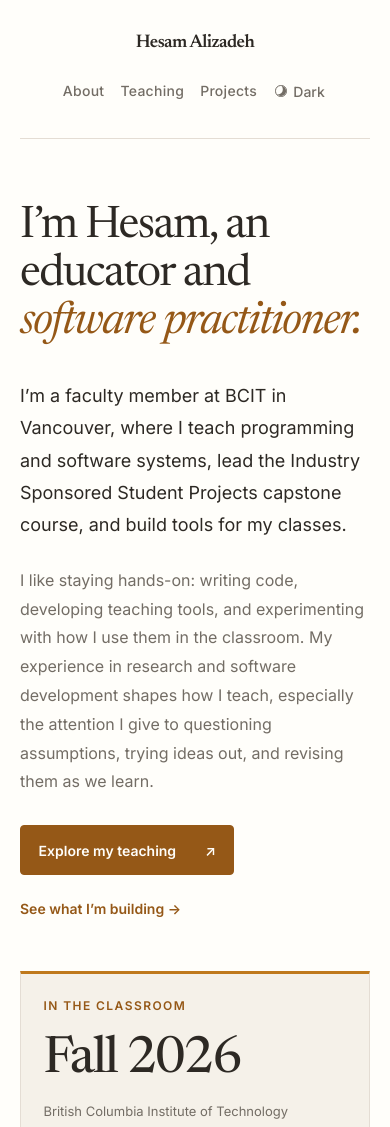
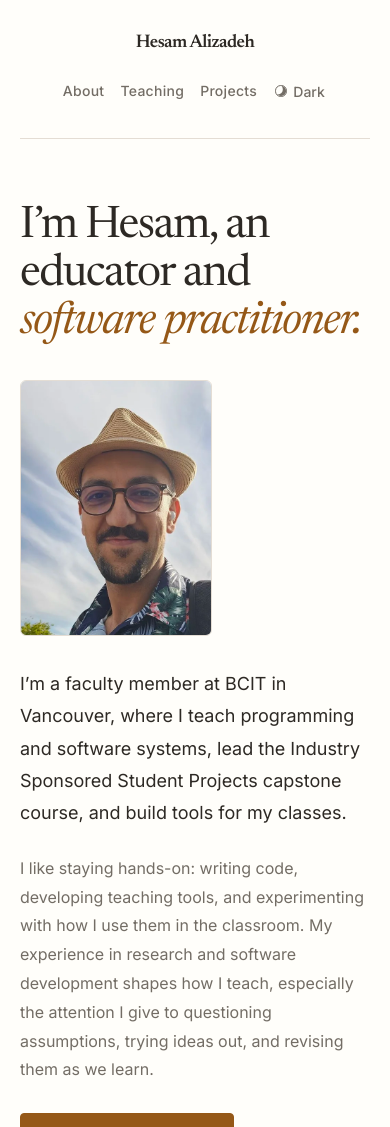
Before and after one commit to hesamat/hesamat.github.io, a plain HTML site: page index.html in a window 390 px wide. Shown: the top 1127 px of the page. Drawn offline with Linux system fonts and the light colour scheme.

Commit message:
Add profile photo to home hero

```diff
--- a/assets/css/style.css
+++ b/assets/css/style.css
@@ -1022,6 +1022,8 @@ figcaption {
 .eyebrow { font: 600 .75rem/1.6 var(--sans); letter-spacing: .12em; text-transform: uppercase; color: var(--accent-ink); margin: 0 0 1.4rem; }
 .visually-hidden { position: absolute; width: 1px; height: 1px; padding: 0; margin: -1px; overflow: hidden; clip-path: inset(50%); white-space: nowrap; border: 0; }
 .hero-description { max-width: 38rem; font-size: clamp(1.3rem, 2vw, 1.6rem); line-height: 1.5; margin-bottom: 1.5rem; }
+.home-profile { float: right; width: min(100%, 9rem); margin: 0 0 1.5rem 2rem; }
+.home-profile img { display: block; width: 100%; height: auto; aspect-ratio: 9 / 11; object-fit: cover; object-position: center 35%; }
 .intro-opening { display: block; font-size: clamp(2.6rem, 4.3vw, 3.65rem); line-height: 1.13; letter-spacing: -.035em; margin-bottom: 1.8rem; text-wrap: pretty; }
 .intro-accent { color: var(--accent-ink); font-style: italic; }
 .hero-background { max-width: 35rem; font-size: 1.125rem; line-height: 1.65; color: var(--muted); }
@@ -1163,6 +1165,8 @@ h1 { font-weight: 450; font-size: clamp(3rem, 6vw, 4.8rem); }
 }
 @media (max-width: 700px) {
   .home-hero { grid-template-columns: 1fr; padding-block: 3rem; }
+  .home-profile { float: none; width: min(100%, 12rem); margin: 0 0 2rem; }
+  .home-profile img { aspect-ratio: 3 / 4; object-position: center; }
   .intro-opening { font-size: clamp(2.8rem, 10vw, 4rem); }
   .home-tool-grid, .project-grid { gap: 1.5rem; }
   .semester-note { margin-right: 0; }
--- a/index.html
+++ b/index.html
@@ -38,7 +38,11 @@
     <section class="home-hero" aria-labelledby="intro-title">
       <div class="hero-copy">
         <h1 id="intro-title" class="visually-hidden">Hesam Alizadeh</h1>
-        <p class="hero-description"><span class="intro-opening">I’m Hesam, an educator and <span class="intro-accent">software practitioner.</span></span> I’m a faculty member at BCIT in Vancouver, where I teach programming and software systems, lead the Industry Sponsored Student Projects capstone course, and build tools for my classes.</p>
+        <p class="hero-description"><span class="intro-opening">I’m Hesam, an educator and <span class="intro-accent">software practitioner.</span></span></p>
+        <figure class="home-profile">
+          <img src="/assets/images/profile.webp" alt="Hesam Alizadeh wearing a straw hat and glasses outdoors." width="540" height="720" fetchpriority="high">
+        </figure>
+        <p class="hero-description">I’m a faculty member at BCIT in Vancouver, where I teach programming and software systems, lead the Industry Sponsored Student Projects capstone course, and build tools for my classes.</p>
         <p class="hero-background">I like staying hands-on: writing code, developing teaching tools, and experimenting with how I use them in the classroom. My experience in research and software development shapes how I teach, especially the attention I give to questioning assumptions, trying ideas out, and revising them as we learn.</p>
         <div class="hero-actions"><a class="button-link" href="/teaching/">Explore my teaching <span aria-hidden="true">↗</span></a><a class="text-link" href="/projects/">See what I’m building <span aria-hidden="true">→</span></a></div>
       </div>
```
Also changed, not shown: assets/images/profile.webp (added).
